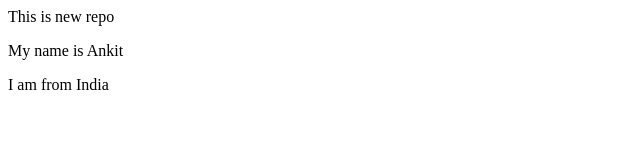
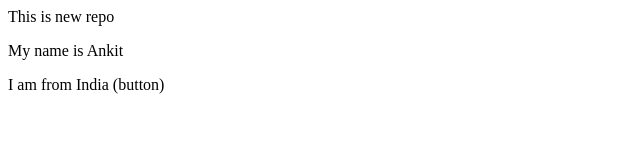
Before and after one commit to Srivatsa0109/localrepo, a plain HTML site: page index.html in a window 1280 px wide. Shown: the full height of the page, 0-640 px from the left. Drawn offline with Linux system fonts and the light colour scheme.

```diff
--- a/index.html
+++ b/index.html
@@ -1,3 +1,3 @@
 <p>This is new repo</p>
 <p>My name is Ankit</p>
-<p>I am from India</p>
+<p>I am from India (button) </p>
```
